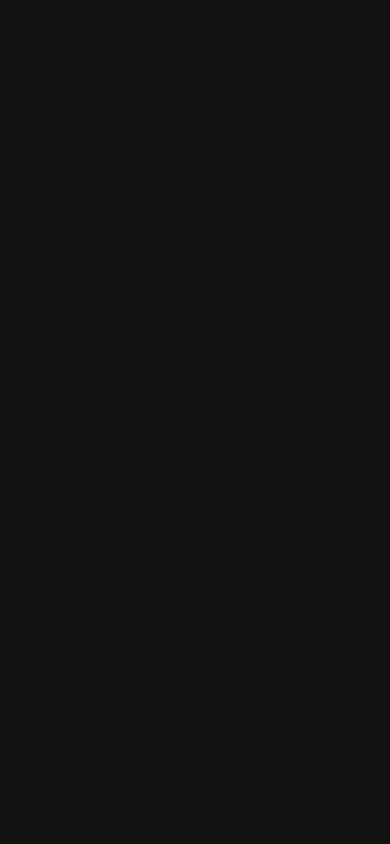
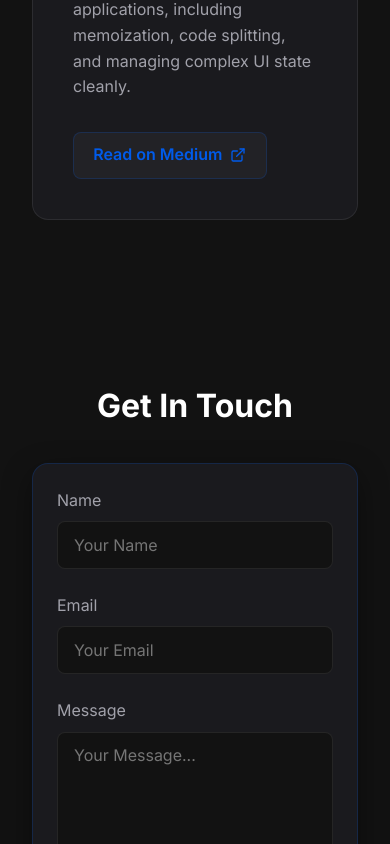
Before and after one commit to nadeera-se22018/mern-portfolio, a React app in the folder frontend/: page / in a window 390 px wide. Shown: the part 7277-8121 px from the top of the page. Before the commit the page ends 6814 px from the top, so only its background shows below. Built offline with nearby package versions, Linux system fonts and the light colour scheme; the HTML template or start-up script is replaced by a standard one.

Commit message:
feat: implement main App structure with responsive Navbar and Footer components

```diff
--- a/frontend/src/App.jsx
+++ b/frontend/src/App.jsx
@@ -4,7 +4,8 @@ import Hero from './components/Hero';
 import AboutMe from './components/AboutMe';
 import Skills from './components/Skills';
 import Projects from './components/Projects';
-
+import Articles from './components/Articles';
+import ContactForm from './components/ContactForm';
 import Footer from './components/Footer';
 
 function App() {
@@ -16,7 +17,8 @@ function App() {
         <AboutMe />
         <Skills />
         <Projects />
-
+        <Articles />
+        <ContactForm />
       </main>
       <Footer />
     </div>
```
